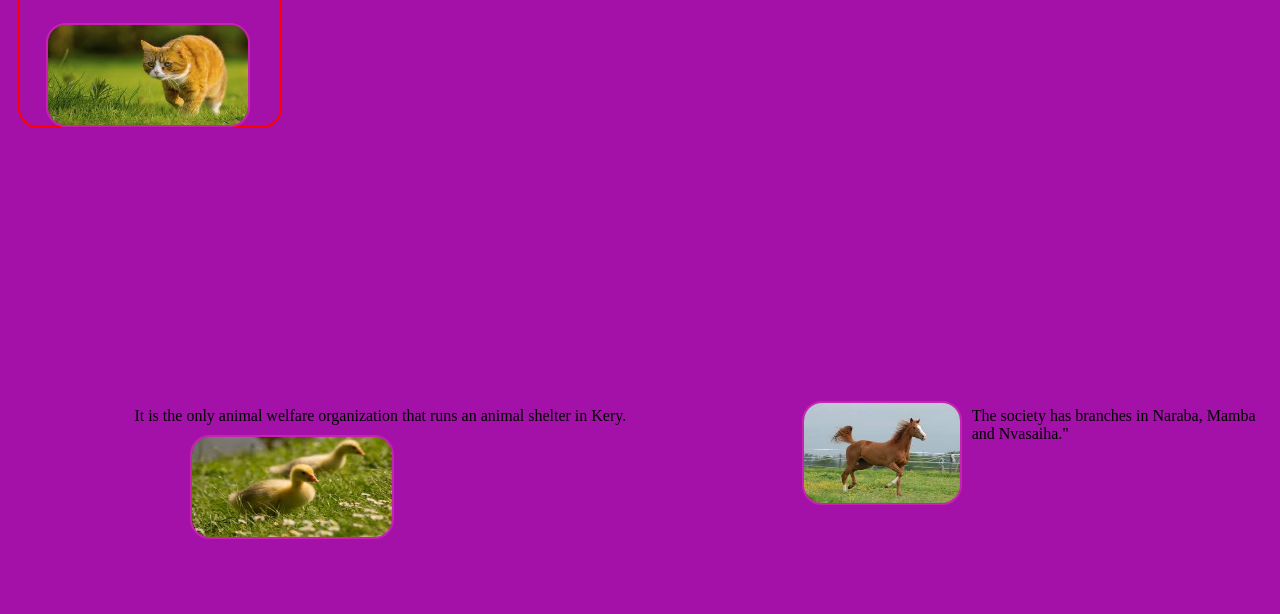
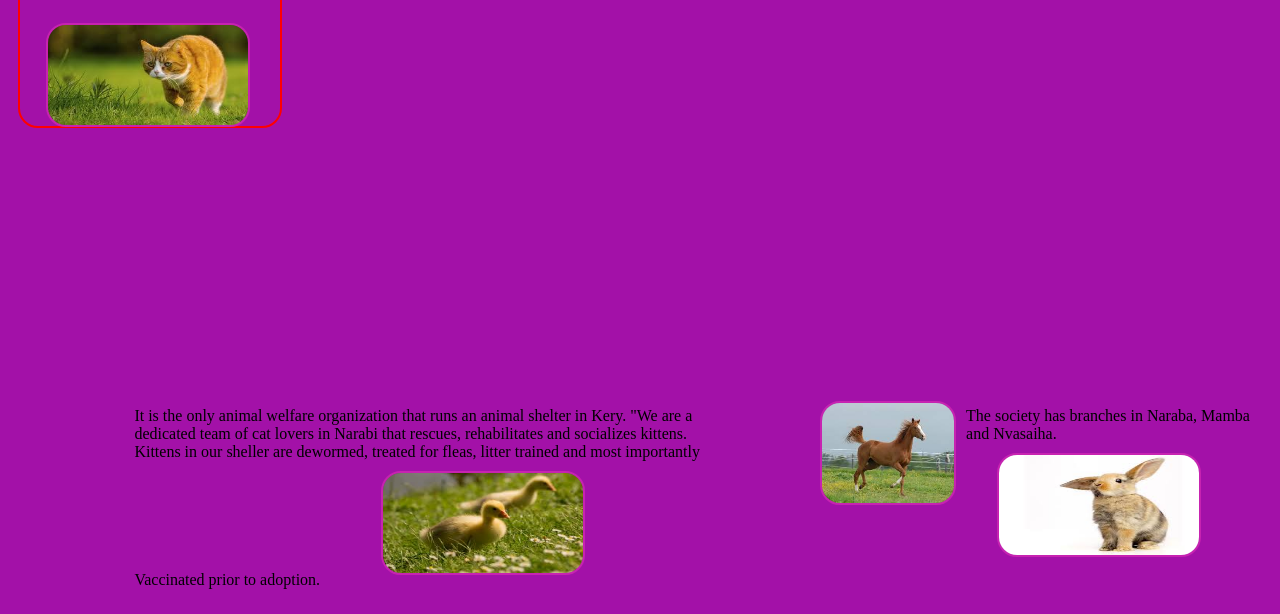
Before and after one commit to korasin/animals, a plain HTML site: page index.html in a window 1280 px wide. Shown: the part 186-800 px from the top of the page. Drawn offline with Linux system fonts and the light colour scheme.

Commit message:
Add a paragraph and an inline element

```diff
--- a/index.html
+++ b/index.html
@@ -17,11 +17,14 @@
     <div class="duck">
         <p>
             It is the only animal welfare organization that runs an animal shelter in Kery.
+
+            "We are a dedicated team of cat lovers in Narabi that rescues, rehabilitates and socializes kittens.<br> Kittens in our sheller are dewormed, treated for fleas, litter trained and most importantly Vaccinated prior to adoption.
             <img src="/images/duckling.jpeg" alt="image">
         </p>
-        <img src="/images/horse.jpeg" alt="">
+        <img src="/images/horse.jpeg" alt="image">
         <p>
-            The society has branches in Naraba, Mamba and Nvasaiha."
+            The society has branches in Naraba, Mamba and Nvasaiha.
+            <img src="/images/rabbit.jpeg" alt="image">
         </p>
     </div>
 
```
